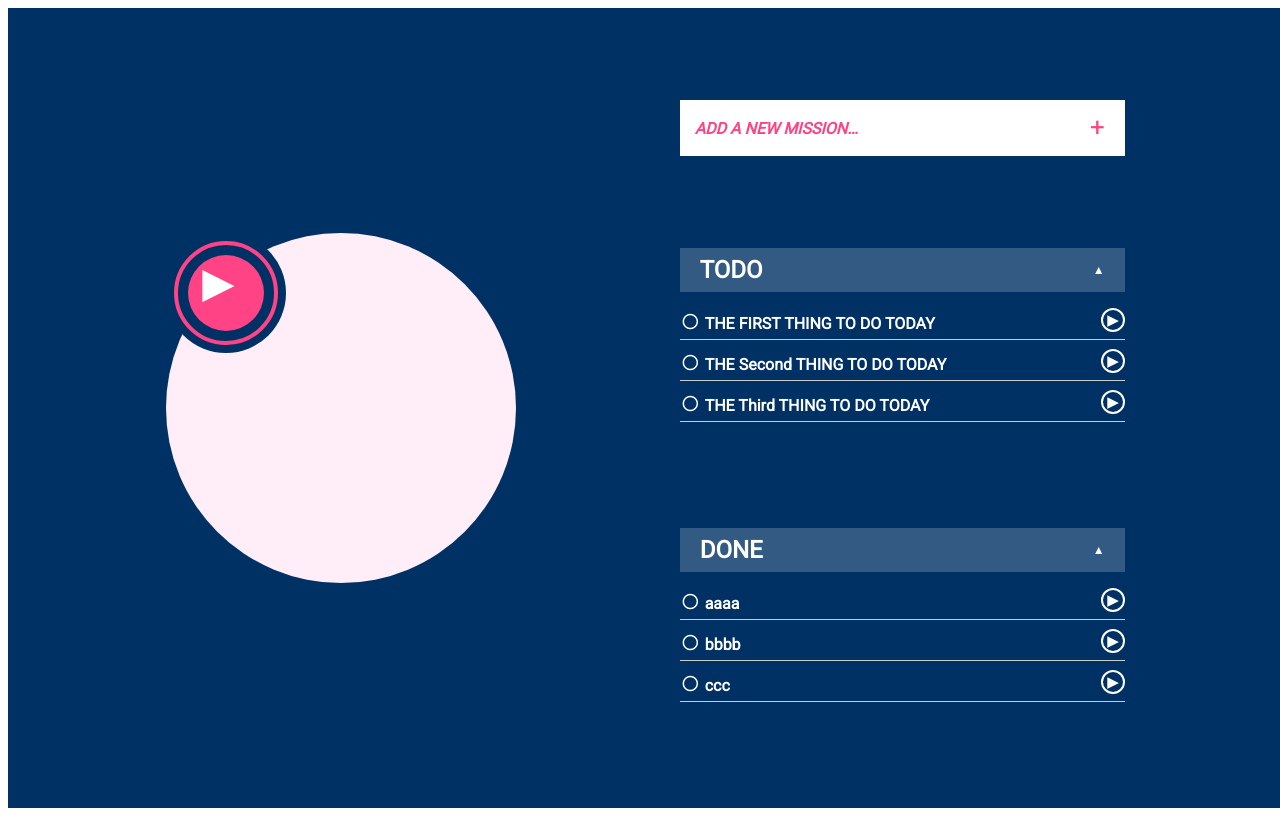
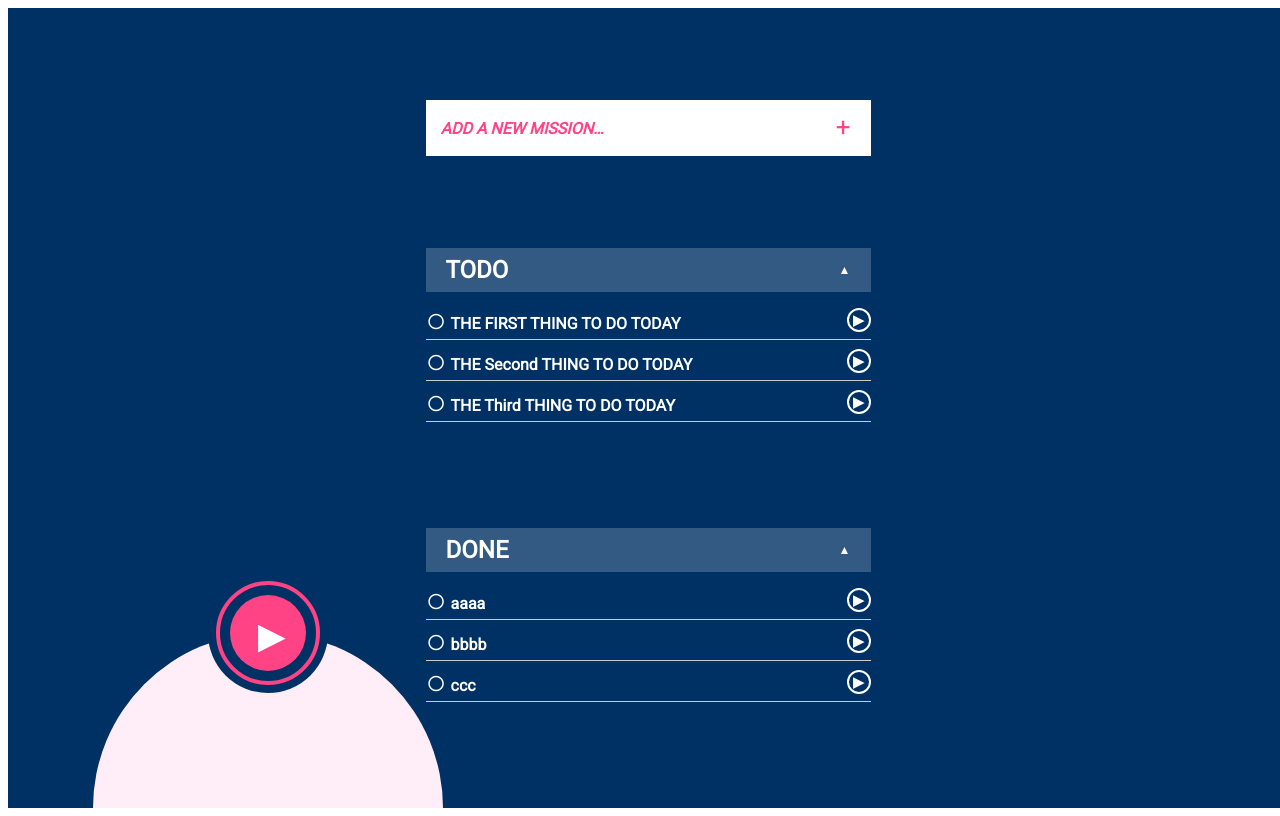
Before and after one commit to Chienli/Tomato_Clock, a Vue app: page / in a window 1280 px wide. Both pictures are taken after a click on the element 1186 px from the left and 72 px from the top of the page. Built offline with nearby package versions, Linux system fonts and the light colour scheme.

Commit message:
完成todolistview 左下角timer的player樣式，但尚未放上計時器。

```diff
--- a/src/components/shared/Play.vue
+++ b/src/components/shared/Play.vue
@@ -1,9 +1,27 @@
 <template>
-  <div :class="{play : true , red_border: !color , blue_border: color, size:todoListView}">
-    <div :class="{circle : true , red_bg: !color , blue_bg: color}">
+  <div
+    :class="{
+      play : true ,
+      red_border: !color ,
+      blue_border: color,
+      size:todoListView
+      }"
+  >
+    <div :class="{
+      circle : true ,
+      red_bg: !color ,
+      blue_bg: color
+      }">
       <button
         @click="controlTimer(isPlay)"
-        :class="{btn:true , btn_stop: isPlay , btn_play: !isPlay, red: !color , blue: color }"
+        :class="{
+          btn:true ,
+          btn_stop: isPlay ,
+          btn_play: !isPlay,
+          red: !color , blue: color ,
+          todo_btn_play:todoListView ,
+          todo_btn_stop:todoListView
+        }"
       ></button>
     </div>
   </div>
@@ -129,17 +147,21 @@ export default {
       content: "";
     }
   }
-  .btn_play {
-    font-size: 16px;
-    position: absolute;
-    left: 0px;
-    top: 0px;
+  .todo_btn_play:not(.btn_stop) {
+    &::before {
+      font-size: 36px;
+      position: absolute;
+      left: 0px;
+      top: -8px;
+    }
   }
-  .btn_stop {
-    font-size: 14px;
-    position: absolute;
-    left: 0px;
-    top: 0px;
+  .todo_btn_stop:not(.btn_play) {
+    &::before {
+      font-size: 56px;
+      position: absolute;
+      left: -8px;
+      top: -20px;
+    }
   }
 }
 </style>
--- a/src/views/TodoList.vue
+++ b/src/views/TodoList.vue
@@ -1,8 +1,10 @@
 <template>
   <div class="todoListView">
-    <div class="circle">
+    <div class="timerBox">
+      <div class="halfCircle">
         <div class="playbtnBox">
           <Play class="playbtn" :todoListView="true" />
+        </div>
       </div>
     </div>
     <div class="listColumn">
@@ -71,6 +73,7 @@ export default {
   display: flex;
   justify-content: space-evenly;
   align-items: center;
+  position: relative;
   .listColumn {
     width: 455px;
     height: 100%;
@@ -79,25 +82,28 @@ export default {
     align-items: center;
     justify-content: space-evenly;
   }
-  .circle {
+  .timerBox {
+    position: absolute;
+    left: 85px;
+    bottom: 0px;
+    .halfCircle {
       width: 350px;
-    height: 350px;
+      height: 175px;
       background-color: #ffedf7;
-    border-radius: 100%;
+      border-top-left-radius: 350px;
+      border-top-right-radius: 350px;
       position: relative;
       .playbtnBox {
         position: absolute;
+        top: -60px;
+        left: 115px;
         width: 120px;
         height: 120px;
         border-radius: 100%;
         display: flex;
         align-items: center;
         justify-content: center;
-      left: 0px;
-      top:0px;
         background-color: #003164;
-      .playbtn {
-
       }
     }
   }
```
Lines whose indentation alone changed are shown as unchanged.
